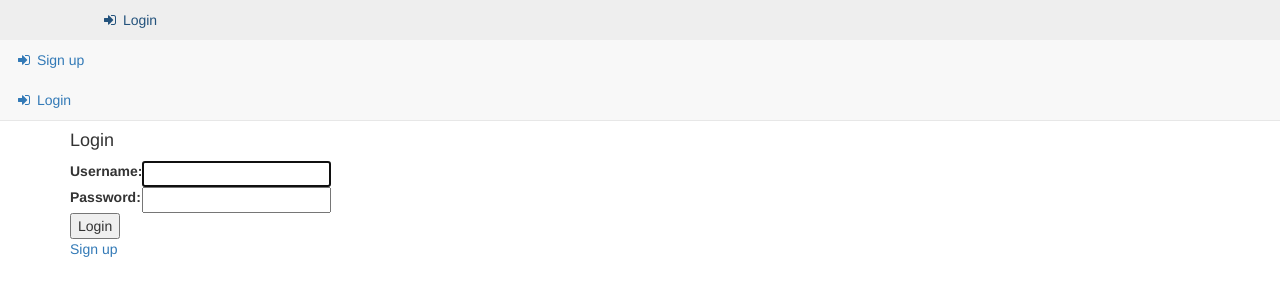
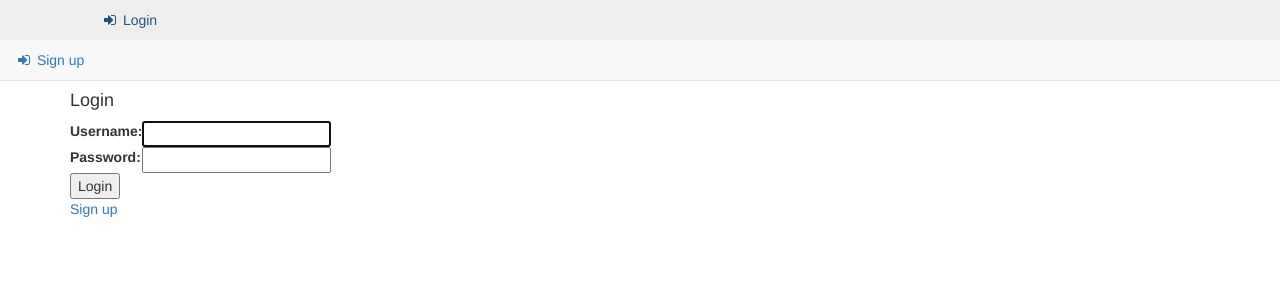
Before and after one commit to pclements12/PyWishlist, a Django app: page /accounts/login/?next=/wishlist/1/ in a window 1280 px wide. Shown: the top 300 px of the page. Run offline with Django 3.2, Linux system fonts and the light colour scheme; some libraries are stand-ins or nearby versions.

Commit message:
fix login buttons, fix activation key check

```diff
--- a/wishlist_app/templates/wishlist_app/nav.html
+++ b/wishlist_app/templates/wishlist_app/nav.html
@@ -35,9 +35,6 @@
                         <a href="{% url 'register' %}"><i class="fa fa-sign-in fa-fw"></i> Sign up</a>
                     </li>
                 {% endif %}
-                <li>
-                    <a href="{% url 'login' %}"><i class="fa fa-sign-in fa-fw"></i> Login</a>
-                </li>
             </ul>
         </div>
         <!-- /.sidebar-collapse -->
```
